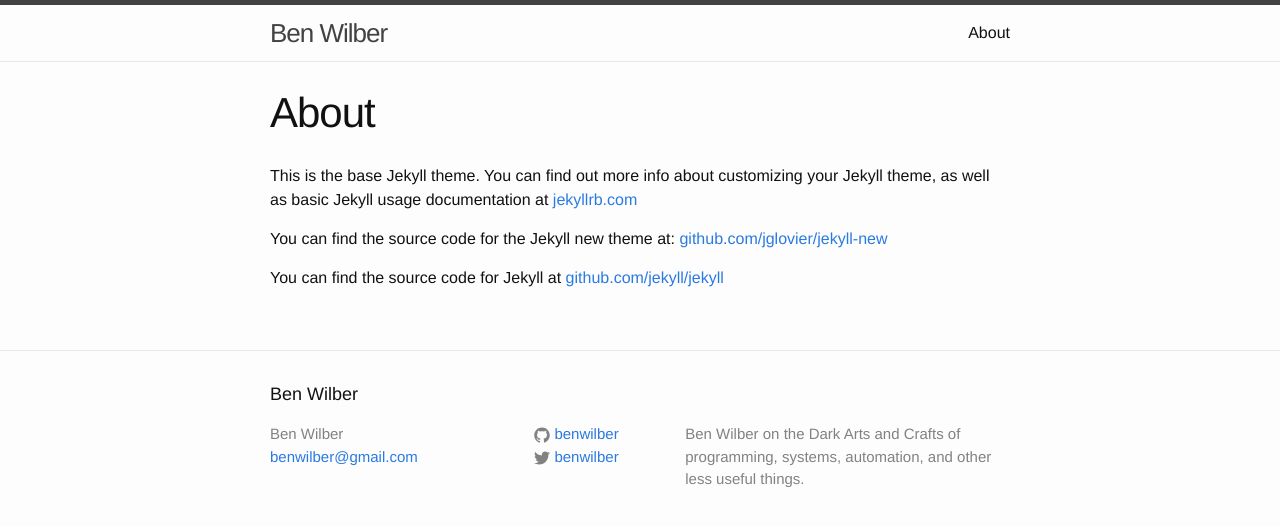
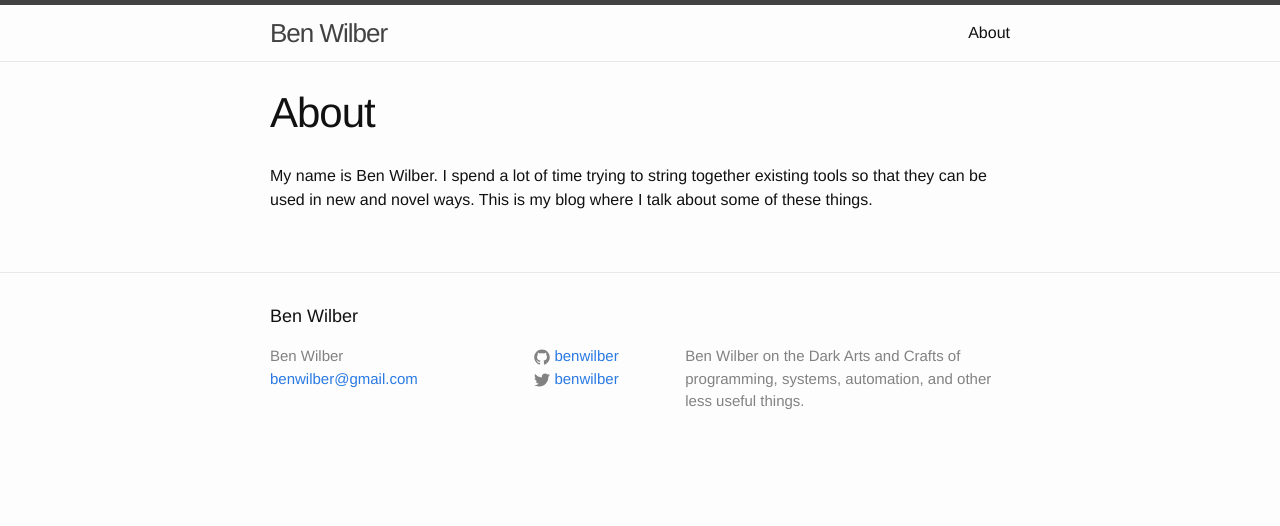
Before and after one commit to benwilber/benwilber.github.io, a Jekyll site: the page built from about.md, in a window 1280 px wide. Shown: the top 526 px of the page. Built offline with Jekyll 4.4.1, drawn with Linux system fonts in a browser that asks for light colours.

Commit message:
update about

```diff
--- a/about.md
+++ b/about.md
@@ -4,8 +4,4 @@ title: About
 permalink: /about/
 ---
 
-This is the base Jekyll theme. You can find out more info about customizing your Jekyll theme, as well as basic Jekyll usage documentation at [jekyllrb.com](http://jekyllrb.com/)
-
-You can find the source code for the Jekyll new theme at: [github.com/jglovier/jekyll-new](https://github.com/jglovier/jekyll-new)
-
-You can find the source code for Jekyll at [github.com/jekyll/jekyll](https://github.com/jekyll/jekyll)
+My name is Ben Wilber.  I spend a lot of time trying to string together existing tools so that they can be used in new and novel ways.  This is my blog where I talk about some of these things.
```
